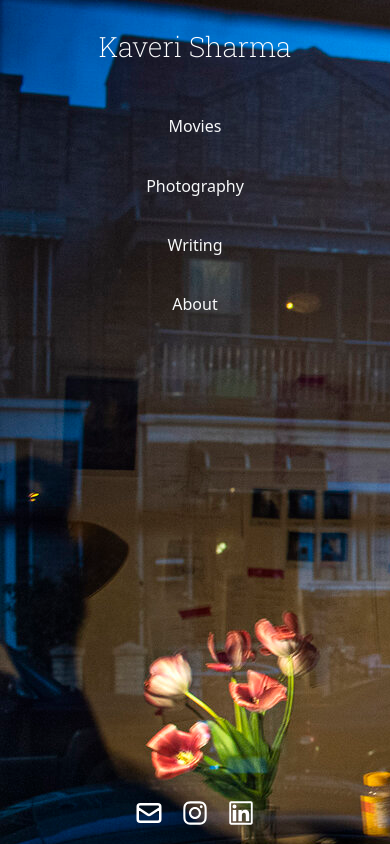
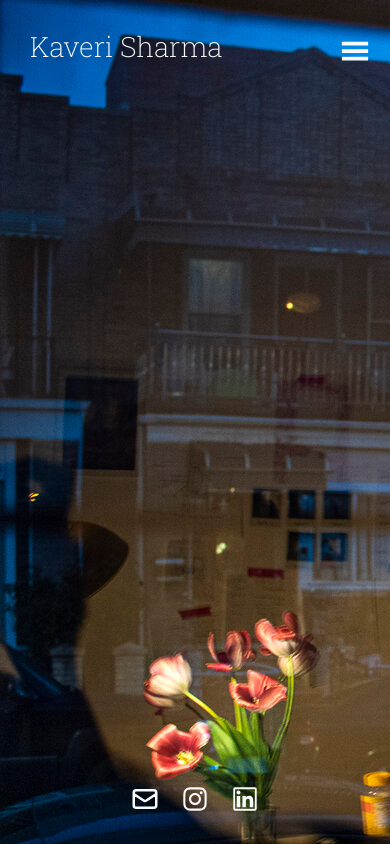
Before and after one commit to ayush20892/filmmaker_portfolio, a React (Create React App) app: page / in a window 390 px wide. Built offline with nearby package versions, Linux system fonts and the light colour scheme.

Commit message:
:sparkles: Navbar Responsive Updated.

```diff
--- a/src/assets/css/components/Navbar.css
+++ b/src/assets/css/components/Navbar.css
@@ -1,5 +1,41 @@
 .portfolio-name {
   font-family: "Roboto Slab", serif;
   padding: 30px;
-  color: #fff;
+  cursor: pointer;
 }
+
+.menu-items {
+  display: flex;
+  justify-content: center;
+  align-items: center;
+}
+
+.menu-item-pill {
+  padding: 0 20px;
+  cursor: pointer;
+}
+
+.ham-icon {
+  font-size: 30px;
+  margin: 0 20px;
+  cursor: pointer;
+}
+
+@media screen and (max-width: 640px) {
+  .header-items {
+    display: flex;
+    justify-content: space-between;
+    align-items: center;
+  }
+
+  .menu-items {
+    display: flex;
+    flex-direction: column;
+    align-items: center;
+  }
+
+  .menu-item-pill {
+    padding: 20px 0;
+    cursor: pointer;
+  }
+}
--- /dev/null
+++ b/src/assets/css/components/SocialIcon.css
@@ -0,0 +1,12 @@
+.social-icons {
+  width: 100%;
+  position: absolute;
+  bottom: 0px;
+  padding: 30px 0;
+}
+
+.social-icon-pill {
+  font-size: 30px;
+  margin: 0 10px;
+  cursor: pointer;
+}
--- a/src/assets/css/pages/HomePage.css
+++ b/src/assets/css/pages/HomePage.css
@@ -1,16 +1,4 @@
 .home-background-image {
   height: 100%;
   background-image: url("../../images/homePage/Summer+Open_Cheryl+Mukherji+06.jpg");
-  position: relative;
 }
-
-.social-icons {
-  width: 100%;
-  position: absolute;
-  bottom: 0px;
-}
-
-.social-icons-pill {
-  font-size: 30px;
-  color: white;
-}
--- a/src/components/Navbar.js
+++ /dev/null
@@ -1,17 +0,0 @@
-import "../assets/css/components/Navbar.css";
-
-const Navbar = () => {
-  return (
-    <>
-      <h1 className="portfolio-name">Kaveri Sharma</h1>
-      <div className="d-flex flex-sm-row flex-column justify-content-center">
-        <h6 className="px-sm-4 py-sm-0 py-3 text-light">Movies</h6>
-        <h6 className="px-sm-4 py-sm-0 py-3 text-light">Photography</h6>
-        <h6 className="px-sm-4 py-sm-0 py-3 text-light">Writing</h6>
-        <h6 className="px-sm-4 py-sm-0 py-3 text-light">About</h6>
-      </div>
-    </>
-  );
-};
-
-export default Navbar;
--- /dev/null
+++ b/src/components/NavbarDesktop.js
@@ -0,0 +1,53 @@
+import "../assets/css/components/Navbar.css";
+
+const NavbarDesktop = ({ textColor }) => {
+  return (
+    <>
+      {/* ************************** */}
+      {/* Portfolio Client Name      */}
+      {/* ************************** */}
+      <h1
+        className={`portfolio-name ${
+          textColor === "white" ? "text-light" : "text-dark"
+        }`}
+      >
+        Kaveri Sharma
+      </h1>
+      {/* ************************** */}
+      {/* Menu Items                 */}
+      {/* ************************** */}
+      <div className="menu-items">
+        <h6
+          className={`menu-item-pill ${
+            textColor === "white" ? "text-light" : "text-dark"
+          }`}
+        >
+          Movies
+        </h6>
+        <h6
+          className={`menu-item-pill ${
+            textColor === "white" ? "text-light" : "text-dark"
+          }`}
+        >
+          Photography
+        </h6>
+        <h6
+          className={`menu-item-pill ${
+            textColor === "white" ? "text-light" : "text-dark"
+          }`}
+        >
+          Writing
+        </h6>
+        <h6
+          className={`menu-item-pill ${
+            textColor === "white" ? "text-light" : "text-dark"
+          }`}
+        >
+          About
+        </h6>
+      </div>
+    </>
+  );
+};
+
+export default NavbarDesktop;
--- /dev/null
+++ b/src/components/NavbarMobile.js
@@ -0,0 +1,94 @@
+import "../assets/css/components/Navbar.css";
+import { GiHamburgerMenu } from "react-icons/gi";
+import { AiOutlineClose } from "react-icons/ai";
+
+const NavbarMobile = ({ textColor, hamMenu, setHamMenu }) => {
+  return (
+    <>
+      {hamMenu ? (
+        // Page on Ham Button Click.
+        <>
+          <div className="header-items">
+            {/* ************************** */}
+            {/* Portfolio Client Name      */}
+            {/* ************************** */}
+            <h1
+              className={`portfolio-name ${
+                textColor === "white" ? "text-light" : "text-dark"
+              }`}
+            >
+              Kaveri Sharma
+            </h1>
+            {/* ************************** */}
+            {/* Close cross Icon           */}
+            {/* ************************** */}
+            <AiOutlineClose
+              className={`ham-icon ${
+                textColor === "white" ? "text-light" : "text-dark"
+              }`}
+              onClick={() => setHamMenu(!hamMenu)}
+            />
+          </div>
+          {/* ************************** */}
+          {/* Menu Items                 */}
+          {/* ************************** */}
+          <div className="menu-items">
+            <h5
+              className={`menu-item-pill ${
+                textColor === "white" ? "text-light" : "text-dark"
+              } cursor-pointer`}
+            >
+              Movies
+            </h5>
+            <h5
+              className={`menu-item-pill ${
+                textColor === "white" ? "text-light" : "text-dark"
+              } cursor-pointer`}
+            >
+              Photography
+            </h5>
+            <h5
+              className={`menu-item-pill ${
+                textColor === "white" ? "text-light" : "text-dark"
+              } cursor-pointer`}
+            >
+              Writing
+            </h5>
+            <h5
+              className={`menu-item-pill ${
+                textColor === "white" ? "text-light" : "text-dark"
+              } cursor-pointer`}
+            >
+              About
+            </h5>
+          </div>
+        </>
+      ) : (
+        // Page before ham button click.
+        <div className="header-items">
+          {/* ************************** */}
+          {/* Portfolio Client Name      */}
+          {/* ************************** */}
+          <h1
+            className={`portfolio-name ${
+              textColor === "white" ? "text-light" : "text-dark"
+            }`}
+          >
+            Kaveri Sharma
+          </h1>
+          {/* ************************** */}
+          {/* Hamburger Icon             */}
+          {/* ************************** */}
+          <GiHamburgerMenu
+            className={`ham-icon ${
+              textColor === "white" ? "text-light" : "text-dark"
+            }`}
+            onClick={() => setHamMenu(!hamMenu)}
+          />
+        </div>
+      )}
+    </>
+  );
+};
+
+export default NavbarMobile;
--- a/src/components/SocialIcons.js
+++ b/src/components/SocialIcons.js
@@ -1,12 +1,31 @@
+import "../assets/css/components/SocialIcon.css";
 import { AiOutlineInstagram, AiOutlineLinkedin } from "react-icons/ai";
 import { HiOutlineMail } from "react-icons/hi";
 
-const SocialIcons = () => {
+const SocialIcons = ({ iconColor }) => {
   return (
-    <div className="position-absolute bottom-0 w-100 py-3">
-      <HiOutlineMail className="social-icons-pill mx-2" />
-      <AiOutlineInstagram className="social-icons-pill mx-2" />
-      <AiOutlineLinkedin className="social-icons-pill mx-2" />
+    <div className="social-icons">
+      <a href="mailto: trueimkaveri.sharma@gmail.com">
+        <HiOutlineMail
+          className={`social-icon-pill ${
+            iconColor === "white" ? "text-light" : "text-dark"
+          }`}
+        />
+      </a>
+      <a href="https://www.instagram.com">
+        <AiOutlineInstagram
+          className={`social-icon-pill ${
+            iconColor === "white" ? "text-light" : "text-dark"
+          }`}
+        />
+      </a>
+      <a href="https://www.linkedin.com/">
+        <AiOutlineLinkedin
+          className={`social-icon-pill ${
+            iconColor === "white" ? "text-light" : "text-dark"
+          }`}
+        />
+      </a>
     </div>
   );
 };
--- a/src/pages/HomePage.js
+++ b/src/pages/HomePage.js
@@ -1,12 +1,30 @@
 import "../assets/css/pages/HomePage.css";
-import Navbar from "../components/Navbar";
+import NavbarDesktop from "../components/NavbarDesktop";
+import NavbarMobile from "../components/NavbarMobile";
 import SocialIcons from "../components/SocialIcons";
+import { useMediaQuery } from "react-responsive";
+import { useEffect, useState } from "react";
 
 const HomePage = () => {
+  const isMobile = useMediaQuery({ query: `(max-width: 640px)` });
+  const [hamMenu, setHamMenu] = useState(0);
+
+  useEffect(() => {
+    if (!isMobile) setHamMenu(0);
+  }, [isMobile]);
+
   return (
-    <div className="home-background-image">
-      <Navbar />
-      <SocialIcons />
+    <div className={` ${hamMenu ? "" : "home-background-image"} w-100`}>
+      {isMobile ? (
+        <NavbarMobile
+          textColor={hamMenu ? "black" : "white"}
+          hamMenu={hamMenu}
+          setHamMenu={setHamMenu}
+        />
+      ) : (
+        <NavbarDesktop textColor="white" />
+      )}
+      <SocialIcons iconColor={hamMenu ? "black" : "white"} />
     </div>
   );
 };
```
